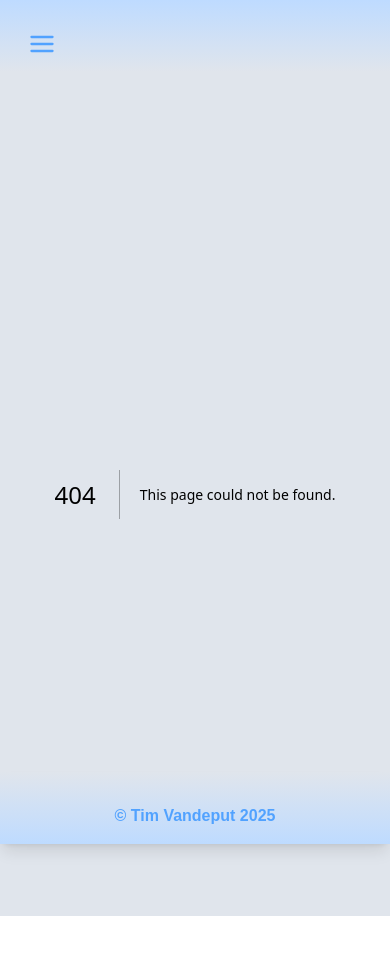
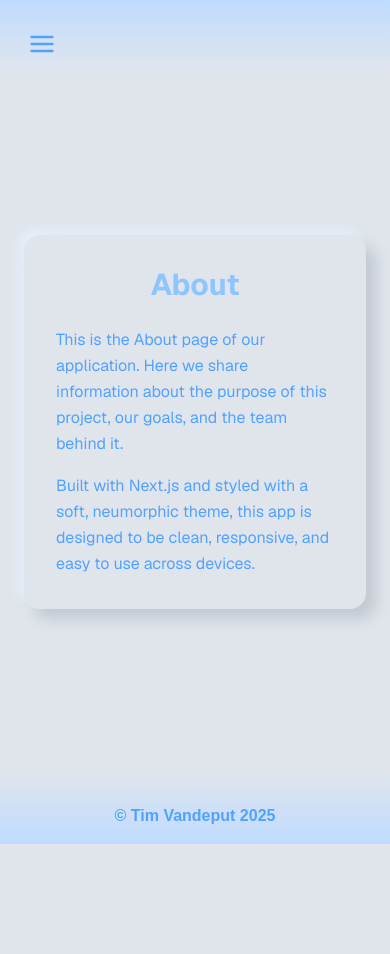
Before and after one commit to TimVandeput/Portfolio_Stock_Simulator, a Next.js app in the folder demo_frontend/: page /about in a window 390 px wide. Before the commit this address had no page. Shown: the top 954 px of the page. After the commit the page ends 844 px from the top, so only its background shows below. Built offline with nearby package versions, Linux system fonts and the light colour scheme.

Commit message:
Add About page and enhance Header component with responsive button widths

```diff
--- /dev/null
+++ b/demo_frontend/src/app/about/page.tsx
@@ -0,0 +1,22 @@
+// app/about/page.tsx
+"use client";
+
+export default function AboutPage() {
+  return (
+    <div className="flex-1 w-full flex items-center justify-center bg-[#e0e5ec] font-sans px-6 py-6">
+      <div className="bg-[#e0e5ec] p-8 rounded-2xl shadow-[10px_10px_15px_#c2c8d0,-5px_-5px_10px_#e6f0fa] max-w-xl">
+        <h1 className="text-3xl font-bold text-center mb-6 text-blue-300">
+          About
+        </h1>
+        <p className="text-blue-400 leading-relaxed mb-4">
+          This is the About page of our application. Here we share information
+          about the purpose of this project, our goals, and the team behind it.
+        </p>
+        <p className="text-blue-400 leading-relaxed">
+          Built with Next.js and styled with a soft, neumorphic theme, this app
+          is designed to be clean, responsive, and easy to use across devices.
+        </p>
+      </div>
+    </div>
+  );
+}
--- a/demo_frontend/src/components/Header.tsx
+++ b/demo_frontend/src/components/Header.tsx
@@ -12,10 +12,13 @@ const navItems = [
 
 export default function Header() {
   const [open, setOpen] = useState(false);
+  const [maxBtnWidth, setMaxBtnWidth] = useState<number | null>(null);
   const pathname = usePathname();
   const hideNav = pathname === "/login";
   const headerRef = useRef<HTMLElement | null>(null);
+  const desktopNavRef = useRef<HTMLDivElement | null>(null);
 
+  // Match footer height on mobile
   useEffect(() => {
     const applyHeights = () => {
       const isDesktop = window.matchMedia("(min-width: 768px)").matches;
@@ -36,6 +39,35 @@ export default function Header() {
     window.addEventListener("resize", applyHeights);
     return () => window.removeEventListener("resize", applyHeights);
   }, []);
+
+  // Equalize button widths on desktop
+  useEffect(() => {
+    const calc = () => {
+      const nav = desktopNavRef.current;
+      if (!nav) return;
+
+      const isDesktop = window.matchMedia("(min-width: 768px)").matches;
+      if (!isDesktop) {
+        setMaxBtnWidth(null);
+        return;
+      }
+
+      const btns = nav.querySelectorAll<HTMLButtonElement>("button[data-eq]");
+      let max = 0;
+      btns.forEach((b) => {
+        const prevWidth = b.style.width;
+        b.style.width = ""; // natural size
+        const w = b.getBoundingClientRect().width;
+        if (w > max) max = w;
+        b.style.width = prevWidth;
+      });
+      setMaxBtnWidth(Math.ceil(max));
+    };
+
+    calc();
+    window.addEventListener("resize", calc);
+    return () => window.removeEventListener("resize", calc);
+  }, [navItems.length]);
 
   return (
     <header
@@ -69,6 +101,7 @@ export default function Header() {
 
         {/* Desktop nav */}
         <nav
+          ref={desktopNavRef}
           className={`hidden md:flex justify-center gap-6 ${
             hideNav ? "opacity-0 pointer-events-none" : ""
           }`}
@@ -76,6 +109,8 @@ export default function Header() {
           {navItems.map((item) => (
             <Link href={item.href} key={item.name} className="no-underline">
               <button
+                data-eq
+                style={maxBtnWidth ? { width: `${maxBtnWidth}px` } : undefined}
                 className="
                   p-3 rounded-xl font-bold
                   bg-[#e0e5ec] text-blue-300
```
